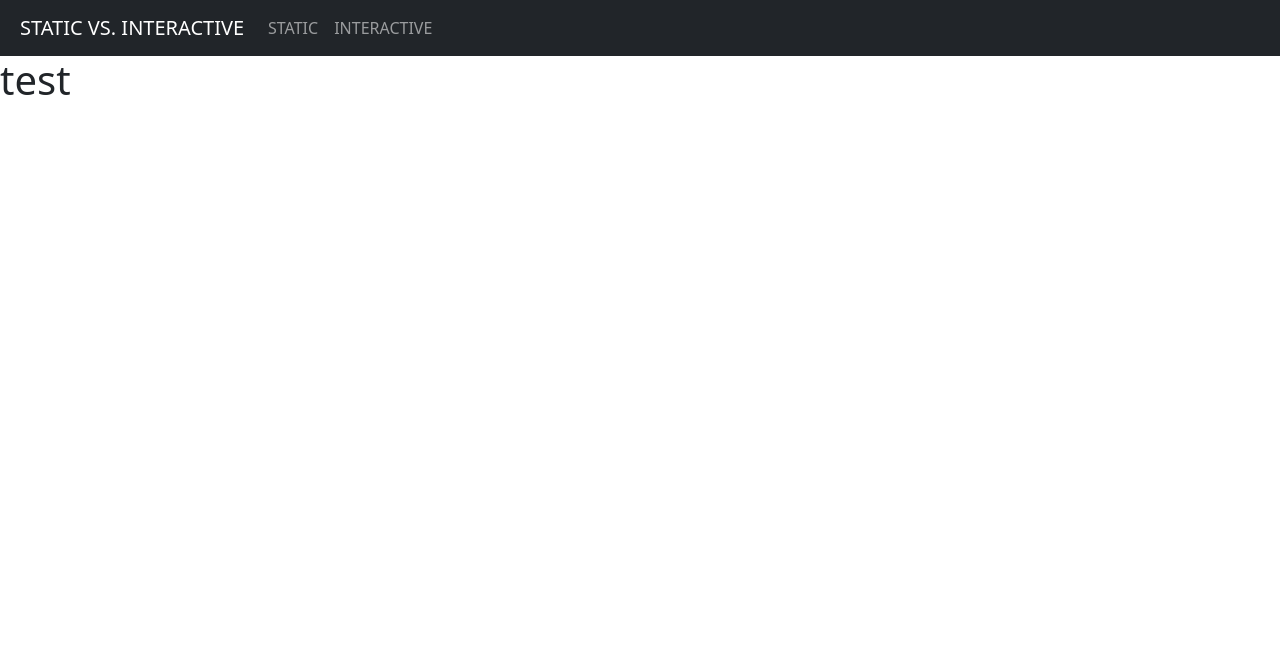
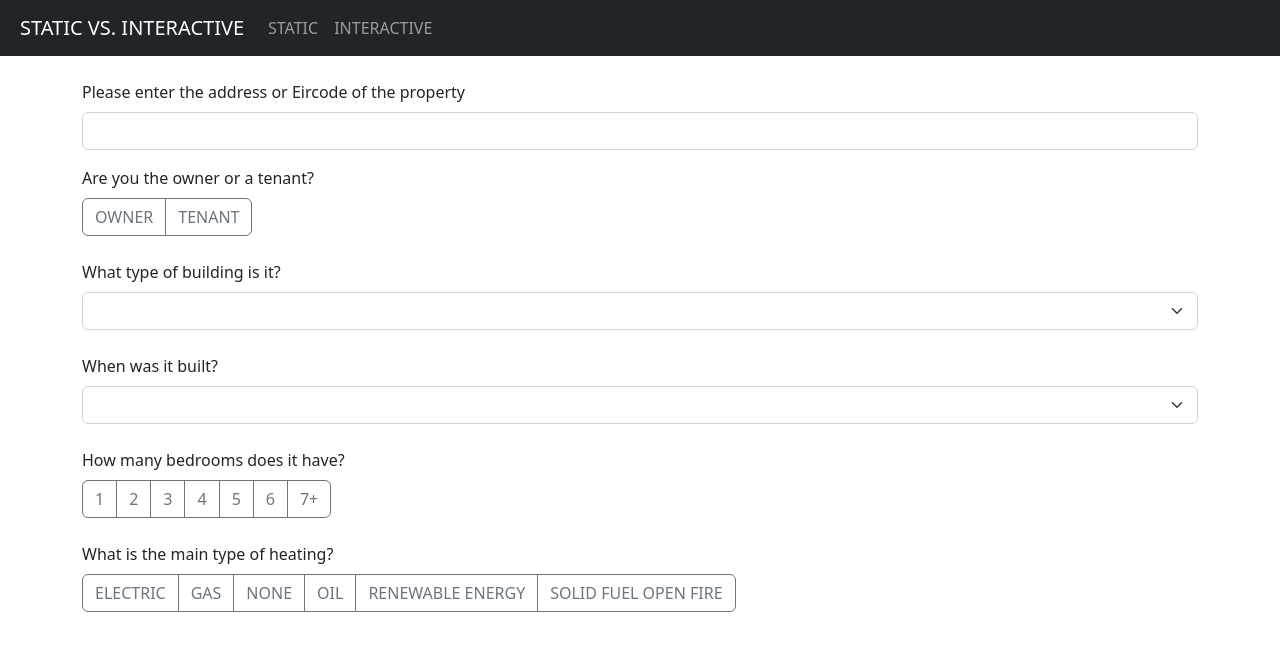
Before and after one commit to IADT-projects/y4-project-jade-r-k, a React (Create React App) app: page /static in a window 1280 px wide. Shown: the top 650 px of the page. Built offline with nearby package versions, Linux system fonts and the light colour scheme.

Commit message:
Static Form

```diff
--- a/src/css/App.css
+++ b/src/css/App.css
@@ -1,3 +1,7 @@
 .nav {
     padding-left: 20px !important;
 }
+
+.radio-button {
+    border-right: 20px !important;
+}
--- a/src/pages/Static.js
+++ b/src/pages/Static.js
@@ -1,7 +1,119 @@
+import Form from 'react-bootstrap/Form';
+import React from 'react';
+import ToggleButton from 'react-bootstrap/ToggleButton';
+import ToggleButtonGroup from 'react-bootstrap/ToggleButtonGroup';
+import Container from 'react-bootstrap/Container';
+
 const Static = () => {
+
     return (
         <>
-        <h1>test</h1>
+        <br/>
+        <Container>
+        <Form>
+            <Form.Group className="mb-3">
+                <Form.Label>Please enter the address or Eircode of the property</Form.Label>
+                <Form.Control type="input" />
+            </Form.Group>
+            <Form.Group>
+                <Form.Label>Are you the owner or a tenant?</Form.Label>
+                <br/>
+                <ToggleButtonGroup type="radio" name="owner">
+                    <ToggleButton variant="outline-secondary" id="owner-1" value={1}>
+                    OWNER
+                    </ToggleButton>
+                    <ToggleButton id="owner-2" variant="outline-secondary" value={2}>
+                    TENANT
+                    </ToggleButton>
+                </ToggleButtonGroup>
+            </Form.Group>
+            <br/>
+            <Form.Group>
+                <Form.Label>What type of building is it?</Form.Label>
+                    <Form.Select aria-label="Default select example">
+                        <option></option>
+                        <option>Detached Bungalow</option>
+                        <option>Detached House</option>
+                        <option>Purpose Built Flat/Apartment</option>
+                        <option>Semi-Detached House</option>
+                        <option>Terraced House</option>
+                        <option>Other</option>
+                    </Form.Select>
+            </Form.Group>
+            <br/>
+            <Form.Group>
+                <Form.Label>When was it built?</Form.Label>
+                    <Form.Select aria-label="Default select example">
+                        <option></option>
+                        <option>2020 - 2029</option>
+                        <option>2010 - 2019</option>
+                        <option>2000 - 2009</option>
+                        <option>1990 - 1999</option>
+                        <option>1980 - 1989</option>
+                        <option>1970 - 1979</option>
+                        <option>1960 - 1969</option>
+                        <option>1950 - 1959</option>
+                        <option>1940 - 1949</option>
+                        <option>1930 - 1939</option>
+                        <option>1920 - 1929</option>
+                        <option>Pre 1920</option>
+                    </Form.Select>
+            </Form.Group>
+            <br/>
+            <Form.Group>
+                <Form.Label>How many bedrooms does it have?</Form.Label>
+                <br/>
+                <ToggleButtonGroup type="radio" name="bedrooms">
+                    <ToggleButton variant="outline-secondary" id="bedroom-1" value={1}>
+                    1
+                    </ToggleButton>
+                    <ToggleButton variant="outline-secondary" id="bedroom-2" value={2}>
+                    2
+                    </ToggleButton>
+                    <ToggleButton variant="outline-secondary" id="bedroom-3" value={3}>
+                    3
+                    </ToggleButton>
+                    <ToggleButton variant="outline-secondary" id="bedroom-4" value={4}>
+                    4
+                    </ToggleButton>
+                    <ToggleButton variant="outline-secondary" id="bedroom-5" value={5}>
+                    5
+                    </ToggleButton>
+                    <ToggleButton variant="outline-secondary" id="bedroom-6" value={6}>
+                    6
+                    </ToggleButton>
+                    <ToggleButton variant="outline-secondary" id="bedroom-7" value={7}>
+                    7+
+                    </ToggleButton>
+                </ToggleButtonGroup>
+            </Form.Group>
+            <br/>
+            <Form.Group>
+                <Form.Label>What is the main type of heating?</Form.Label>
+                <br/>
+                <ToggleButtonGroup type="radio" name="heating">
+                    <ToggleButton variant="outline-secondary" id="heating-1" value={1}>
+                    ELECTRIC
+                    </ToggleButton>
+                    <ToggleButton variant="outline-secondary" id="heating-2" value={2}>
+                    GAS
+                    </ToggleButton>
+                    <ToggleButton variant="outline-secondary" id="heating-3" value={3}>
+                    NONE
+                    </ToggleButton>
+                    <ToggleButton variant="outline-secondary" id="heating-4" value={4}>
+                    OIL
+                    </ToggleButton>
+                    <ToggleButton variant="outline-secondary" id="heating-5" value={5}>
+                    RENEWABLE ENERGY
+                    </ToggleButton>
+                    <ToggleButton variant="outline-secondary" id="heating-6" value={6}>
+                    SOLID FUEL OPEN FIRE
+                    </ToggleButton>
+                </ToggleButtonGroup>
+            </Form.Group>
+        </Form>
+        </Container>
         </>
     );
   };
```
